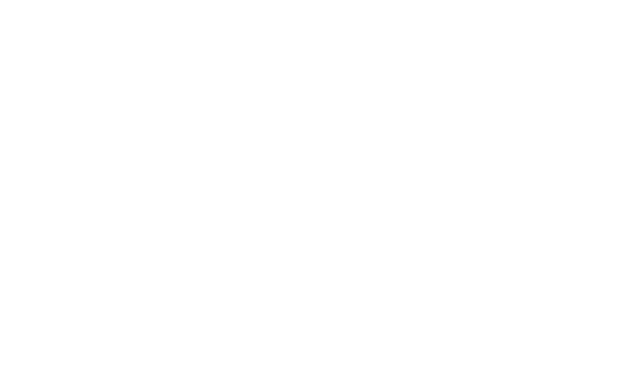
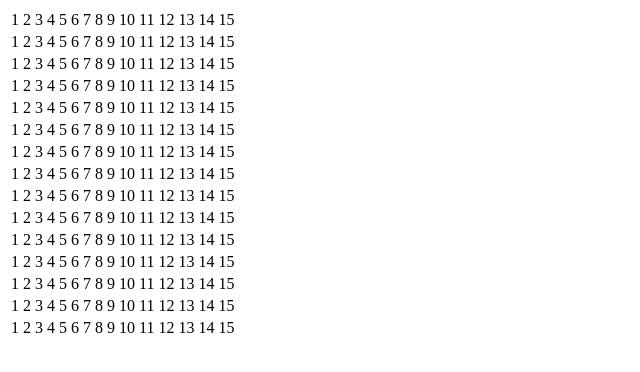
Before and after one commit to 2undev/Ludo-board-using-HTML-and-CSS, a plain HTML site: page index.html in a window 1280 px wide. Shown: the whole page, without its empty margins (0-640 px from the left). Drawn offline with Linux system fonts and the light colour scheme.

Commit message:
i add a div container that contains table, table rows and table data

```diff
--- a/index.html
+++ b/index.html
@@ -6,6 +6,264 @@
   <title>Ludo board</title>
 </head>
 <body>
+  <div class="table-container">
+    <table class="table">
+      <tr>
+        <td>1</td>
+        <td>2</td>
+        <td>3</td>
+        <td>4</td>
+        <td>5</td>
+        <td>6</td>
+        <td>7</td>
+        <td>8</td>
+        <td>9</td>
+        <td>10</td>
+        <td>11</td>
+        <td>12</td>
+        <td>13</td>
+        <td>14</td>
+        <td>15</td>
+      </tr>
+      <tr>
+        <td>1</td>
+        <td>2</td>
+        <td>3</td>
+        <td>4</td>
+        <td>5</td>
+        <td>6</td>
+        <td>7</td>
+        <td>8</td>
+        <td>9</td>
+        <td>10</td>
+        <td>11</td>
+        <td>12</td>
+        <td>13</td>
+        <td>14</td>
+        <td>15</td>
+      </tr>
+      <tr>
+        <td>1</td>
+        <td>2</td>
+        <td>3</td>
+        <td>4</td>
+        <td>5</td>
+        <td>6</td>
+        <td>7</td>
+        <td>8</td>
+        <td>9</td>
+        <td>10</td>
+        <td>11</td>
+        <td>12</td>
+        <td>13</td>
+        <td>14</td>
+        <td>15</td>
+      </tr>
+      <tr>
+        <td>1</td>
+        <td>2</td>
+        <td>3</td>
+        <td>4</td>
+        <td>5</td>
+        <td>6</td>
+        <td>7</td>
+        <td>8</td>
+        <td>9</td>
+        <td>10</td>
+        <td>11</td>
+        <td>12</td>
+        <td>13</td>
+        <td>14</td>
+        <td>15</td>
+      </tr>
+      <tr>
+        <td>1</td>
+        <td>2</td>
+        <td>3</td>
+        <td>4</td>
+        <td>5</td>
+        <td>6</td>
+        <td>7</td>
+        <td>8</td>
+        <td>9</td>
+        <td>10</td>
+        <td>11</td>
+        <td>12</td>
+        <td>13</td>
+        <td>14</td>
+        <td>15</td>
+      </tr>
+      <tr>
+        <td>1</td>
+        <td>2</td>
+        <td>3</td>
+        <td>4</td>
+        <td>5</td>
+        <td>6</td>
+        <td>7</td>
+        <td>8</td>
+        <td>9</td>
+        <td>10</td>
+        <td>11</td>
+        <td>12</td>
+        <td>13</td>
+        <td>14</td>
+        <td>15</td>
+      </tr>
+      <tr>
+        <td>1</td>
+        <td>2</td>
+        <td>3</td>
+        <td>4</td>
+        <td>5</td>
+        <td>6</td>
+        <td>7</td>
+        <td>8</td>
+        <td>9</td>
+        <td>10</td>
+        <td>11</td>
+        <td>12</td>
+        <td>13</td>
+        <td>14</td>
+        <td>15</td>
+      </tr>
+      <tr>
+        <td>1</td>
+        <td>2</td>
+        <td>3</td>
+        <td>4</td>
+        <td>5</td>
+        <td>6</td>
+        <td>7</td>
+        <td>8</td>
+        <td>9</td>
+        <td>10</td>
+        <td>11</td>
+        <td>12</td>
+        <td>13</td>
+        <td>14</td>
+        <td>15</td>
+      </tr>
+      <tr>
+        <td>1</td>
+        <td>2</td>
+        <td>3</td>
+        <td>4</td>
+        <td>5</td>
+        <td>6</td>
+        <td>7</td>
+        <td>8</td>
+        <td>9</td>
+        <td>10</td>
+        <td>11</td>
+        <td>12</td>
+        <td>13</td>
+        <td>14</td>
+        <td>15</td>
+      </tr>
+      <tr>
+        <td>1</td>
+        <td>2</td>
+        <td>3</td>
+        <td>4</td>
+        <td>5</td>
+        <td>6</td>
+        <td>7</td>
+        <td>8</td>
+        <td>9</td>
+        <td>10</td>
+        <td>11</td>
+        <td>12</td>
+        <td>13</td>
+        <td>14</td>
+        <td>15</td>
+      </tr>
+      <tr>
+        <td>1</td>
+        <td>2</td>
+        <td>3</td>
+        <td>4</td>
+        <td>5</td>
+        <td>6</td>
+        <td>7</td>
+        <td>8</td>
+        <td>9</td>
+        <td>10</td>
+        <td>11</td>
+        <td>12</td>
+        <td>13</td>
+        <td>14</td>
+        <td>15</td>
+      </tr>
+      <tr>
+        <td>1</td>
+        <td>2</td>
+        <td>3</td>
+        <td>4</td>
+        <td>5</td>
+        <td>6</td>
+        <td>7</td>
+        <td>8</td>
+        <td>9</td>
+        <td>10</td>
+        <td>11</td>
+        <td>12</td>
+        <td>13</td>
+        <td>14</td>
+        <td>15</td>
+      </tr>
+      <tr>
+        <td>1</td>
+        <td>2</td>
+        <td>3</td>
+        <td>4</td>
+        <td>5</td>
+        <td>6</td>
+        <td>7</td>
+        <td>8</td>
+        <td>9</td>
+        <td>10</td>
+        <td>11</td>
+        <td>12</td>
+        <td>13</td>
+        <td>14</td>
+        <td>15</td>
+      </tr>
+      <tr>
+        <td>1</td>
+        <td>2</td>
+        <td>3</td>
+        <td>4</td>
+        <td>5</td>
+        <td>6</td>
+        <td>7</td>
+        <td>8</td>
+        <td>9</td>
+        <td>10</td>
+        <td>11</td>
+        <td>12</td>
+        <td>13</td>
+        <td>14</td>
+        <td>15</td>
+      </tr>
+      <tr>
+        <td>1</td>
+        <td>2</td>
+        <td>3</td>
+        <td>4</td>
+        <td>5</td>
+        <td>6</td>
+        <td>7</td>
+        <td>8</td>
+        <td>9</td>
+        <td>10</td>
+        <td>11</td>
+        <td>12</td>
+        <td>13</td>
+        <td>14</td>
+        <td>15</td>
+      </tr>
 
+  </div>
 </body>
 </html>
```
